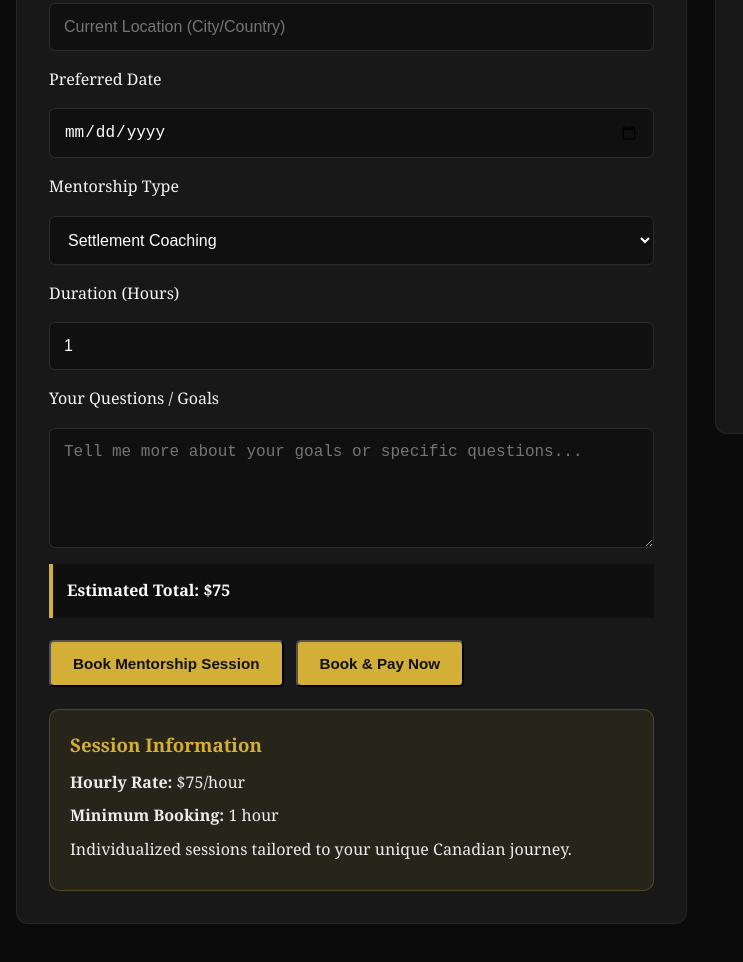
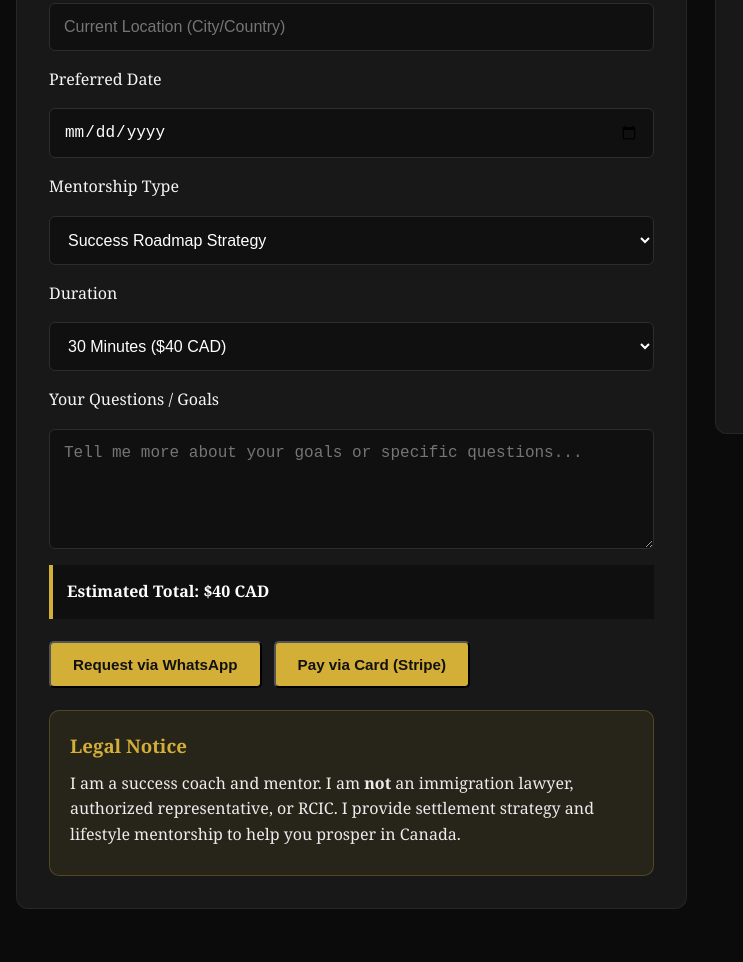
Before and after one commit to penueldivina237-lgtm/emmadrumz, a plain HTML site: page inside.html in a window 1280 px wide. Shown: the part 4470-5432 px from the top of the page, 0-743 px from the left. Drawn offline with nearby package versions, Linux system fonts and the light colour scheme.

Commit message:
Finalize professional rebrand and internal page sync

```diff
--- a/inside.html
+++ b/inside.html
@@ -782,31 +782,31 @@
 
             <label class="sr-only" for="serviceType">Mentorship Type</label>
             <select id="serviceType" aria-label="Mentorship Type">
-              <option value="Settlement Coaching">Settlement Coaching</option>
-              <option value="Career Strategy">Career Strategy</option>
-              <option value="General Q&A">General Q&A</option>
-              <option value="Youth Mentorship">Youth Mentorship</option>
-              <option value="Success Coaching">Success Coaching</option>
+              <option value="Success Roadmap Strategy">Success Roadmap Strategy</option>
+              <option value="Career & Resume Mentorship">Career & Resume Mentorship</option>
+              <option value="Settlement & Lifestyle">Settlement & Lifestyle Coaching</option>
             </select>
 
-            <label class="sr-only" for="hours">Duration (Hours)</label>
-            <input type="number" id="hours" min="1" value="1" aria-label="Duration in hours" required />
+            <label class="sr-only" for="duration">Duration</label>
+            <select id="duration" aria-label="Duration" required>
+              <option value="30">30 Minutes ($40 CAD)</option>
+              <option value="60">60 Minutes ($70 CAD)</option>
+              <option value="90">90 Minutes ($100 CAD)</option>
+            </select>
             <label class="sr-only" for="message">Your Questions / Goals</label>
             <textarea id="message" placeholder="Tell me more about your goals or specific questions..." aria-label="Booking message"></textarea>
 
-            <div class="estimate-box" id="estimateBox">Estimated Total: $75</div>
+            <div class="estimate-box" id="estimateBox">Estimated Total: $40 CAD</div>
 
             <div style="display:flex; gap:12px; flex-wrap:wrap; margin-top:6px;">
-              <button type="submit" class="btn btn-primary">Book Mentorship Session</button>
-              <button type="button" id="payButton" class="btn btn-primary">Book & Pay Now</button>
+              <button type="submit" class="btn btn-primary">Request via WhatsApp</button>
+              <button type="button" id="payButton" class="btn btn-primary">Pay via Card (Stripe)</button>
             </div>
           </form>
 
           <div class="rate-highlight">
-            <h3>Session Information</h3>
-            <p><strong>Hourly Rate:</strong> $75/hour</p>
-            <p><strong>Minimum Booking:</strong> 1 hour</p>
-            <p>Individualized sessions tailored to your unique Canadian journey.</p>
+            <h3>Legal Notice</h3>
+            <p>I am a success coach and mentor. I am <strong>not</strong> an immigration lawyer, authorized representative, or RCIC. I provide settlement strategy and lifestyle mentorship to help you prosper in Canada.</p>
           </div>
         </div>
 
@@ -844,19 +844,25 @@
   </footer>
 
   <script>
-    const hourlyRate = 75;
-    // Stripe Payment Link (created in your Stripe Dashboard)
-    const PAYMENT_LINK_URL = 'https://buy.stripe.com/5kQ9ASgRB19370v7O96c000';
+    // Updated Pricing for Coaching
+    const pricing = {
+      "30": 40,
+      "60": 70,
+      "90": 100
+    };
 
-    const hoursInput = document.getElementById("hours");
+    // Stripe Payment Link (Stripe Dashboard)
+    const PAYMENT_LINK_URL = 'https://buy.stripe.com/bJedR88l5cRL3Oj0lH6c001';
+
+    const durationSelect = document.getElementById("duration");
     const estimateBox = document.getElementById("estimateBox");
     const bookingForm = document.getElementById("bookingForm");
     const payButton = document.getElementById('payButton');
 
     function updateEstimate() {
-      const hours = parseInt(hoursInput.value) || 1;
-      const total = hours * hourlyRate;
-      estimateBox.textContent = `Estimated Total: $${total}`;
+      const dur = durationSelect.value;
+      const total = pricing[dur] || 40;
+      estimateBox.textContent = `Estimated Total: $${total} CAD`;
     }
 
     function gatherBookingData() {
@@ -865,56 +871,47 @@
       const organization = document.getElementById("organization").value.trim();
       const date = document.getElementById("date").value;
       const serviceType = document.getElementById("serviceType").value;
-      const hours = parseInt(document.getElementById("hours").value) || 1;
+      const duration = durationSelect.value;
       const message = document.getElementById("message").value.trim();
-      const total = hours * hourlyRate;
+      const total = pricing[duration] || 40;
 
-      return { name, email, organization, date, serviceType, hours, message, total };
+      return { name, email, organization, date, serviceType, duration, message, total };
     }
 
-    hoursInput.addEventListener("input", updateEstimate);
+    durationSelect.addEventListener("change", updateEstimate);
 
     bookingForm.addEventListener("submit", function(e) {
       e.preventDefault();
       const data = gatherBookingData();
 
-      // Encode the booking details for the WhatsApp message
+      // Encode for WhatsApp
       const whatsappMessage = encodeURIComponent(
-        `New Mentorship Booking Request (Inside Page):\n\n` +
-        `Name: ${data.name}\n` +
+        `NEW MENTORSHIP REQUEST (Success Strategy)\n\n` +
+        `Client: ${data.name}\n` +
         `Email: ${data.email}\n` +
-        `Location/Country: ${data.organization || 'Not provided'}\n` +
-        `Date: ${data.date}\n` +
-        `Mentorship Type: ${data.serviceType}\n` +
-        `Duration: ${data.hours} Hour(s)\n` +
-        `Estimated Total: $${data.total}\n\n` +
-        `Goals/Questions: ${data.message || 'No additional questions'}`
+        `Location: ${data.organization || 'Not provided'}\n` +
+        `Service: ${data.serviceType}\n` +
+        `Duration: ${data.duration} Minutes\n` +
+        `Total: $${data.total} CAD\n` +
+        `Preferred Date: ${data.date}\n\n` +
+        `*Disclaimer Acknowledged (Not a Lawyer/RCIC)*\n\n` +
+        `Message: ${data.message || 'No additional questions'}`
       );
 
-      // WhatsApp number (from the contact section): +13653845983
       const whatsappNumber = "13653845983";
       const whatsappUrl = `https://wa.me/${whatsappNumber}?text=${whatsappMessage}`;
 
-      // Open WhatsApp in a new tab
       window.open(whatsappUrl, '_blank');
-
-      // Clear the form
       bookingForm.reset();
-      document.getElementById("hours").value = 1;
       updateEstimate();
     });
 
     payButton.addEventListener('click', function(e) {
       e.preventDefault();
       const data = gatherBookingData();
-
       try {
         localStorage.setItem('pendingBooking', JSON.stringify(data));
-      } catch (err) {
-        // ignore storage errors
-      }
-
-      // Open the Stripe Payment Link in a new tab
+      } catch (err) {}
       window.open(PAYMENT_LINK_URL, '_blank');
     });
 
```
Also changed, not shown: README.md.
